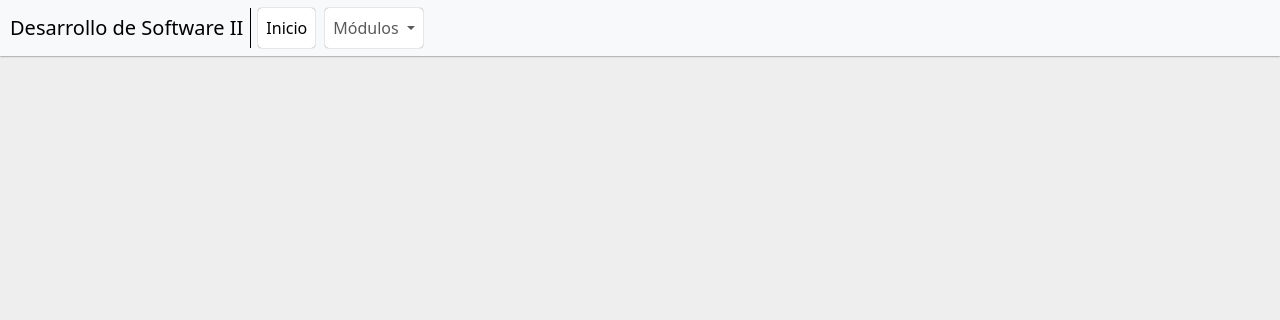
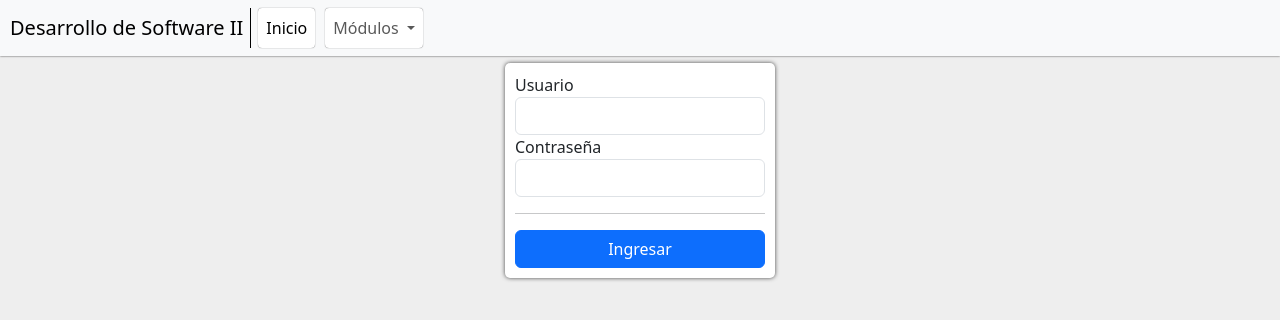
Before and after one commit to kaaf030191/appcwds220242, an Angular app: page /person/login in a window 1280 px wide. Before the commit this address led to /. Shown: the top 320 px of the page. Built offline with nearby package versions, Linux system fonts and the light colour scheme.

Commit message:
Feat: 14-01-2025 - Login de usuario.
Implementación de login simple de usuario.

```diff
--- a/src/app/api/person.service.ts
+++ b/src/app/api/person.service.ts
@@ -15,6 +15,10 @@ export class PersonService {
 		return this.httpClient.get(`http://localhost:8080/person/getdata`);
 	}
 
+	public login(formData: FormData): Observable<any> {
+		return this.httpClient.post(`http://localhost:8080/person/login`, formData);
+	}
+
 	public insert(formData: FormData): Observable<any> {
 		return this.httpClient.post(`http://localhost:8080/person/insert`, formData);
 	}
--- a/src/app/app.routes.ts
+++ b/src/app/app.routes.ts
@@ -1,9 +1,11 @@
 import { Routes } from '@angular/router';
 import { PersonInsertComponent } from './page/person/insert/person-insert.component';
 import { PersonGetAllComponent } from './page/person/getall/person-get-all.component';
+import { PersonLoginComponent } from './page/person/login/person-login.component';
 
 export const routes: Routes = [
 	{ path: '', redirectTo: '/', pathMatch: 'full' },
+	{ path: 'person/login', component: PersonLoginComponent },
 	{ path: 'person/insert', component: PersonInsertComponent },
 	{ path: 'person/getall', component: PersonGetAllComponent }
 ];
--- /dev/null
+++ b/src/app/page/person/login/person-login.component.html
@@ -0,0 +1,13 @@
+<div class="container text-center" style="margin-top: 7px;">
+	<app-notify [type]="typeResponse" [listMessage]="listMessageResponse"></app-notify>
+	<div id="divLogin">
+		<form [formGroup]="frmPersonLogin">
+			<label for="">Usuario</label>
+			<input type="text" formControlName="dni" class="form-control">
+			<label for="">Contraseña</label>
+			<input type="password" formControlName="password" class="form-control">
+			<hr>
+			<button type="button" class="btn btn-primary w-100" (click)="login()">Ingresar</button>
+		</form>
+	</div>
+</div>
--- /dev/null
+++ b/src/app/page/person/login/person-login.component.scss
@@ -0,0 +1,9 @@
+#divLogin {
+	background-color: #ffffff;
+	border-radius: 5px;
+	box-shadow: 0px 0px 4px rgba(0, 0, 0, 0.7);
+	display: inline-block;
+	padding: 10px;
+	text-align: left;
+	width: 270px;
+}
--- /dev/null
+++ b/src/app/page/person/login/person-login.component.ts
@@ -0,0 +1,62 @@
+import { Component } from '@angular/core';
+import { FormBuilder, FormsModule, ReactiveFormsModule, UntypedFormGroup } from '@angular/forms';
+import { PersonService } from '../../../api/person.service';
+import { Router } from '@angular/router';
+import { NotifyComponent } from '../../../component/notify/notify.component';
+
+@Component({
+	selector: 'person-login',
+	standalone: true,
+	imports: [
+		FormsModule,
+		ReactiveFormsModule,
+		NotifyComponent
+	],
+	templateUrl: './person-login.component.html',
+	styleUrl: './person-login.component.scss'
+})
+
+export class PersonLoginComponent {
+	frmPersonLogin: UntypedFormGroup;
+
+	typeResponse: string = '';
+	listMessageResponse: string[] = [];
+
+	get dniFb() { return this.frmPersonLogin.controls['dni']; }
+	get passwordFb() { return this.frmPersonLogin.controls['password']; }
+
+	constructor(
+		private formBuilder: FormBuilder,
+		private personService: PersonService,
+		private router: Router
+	) {
+		this.frmPersonLogin = this.formBuilder.group({
+			dni: ['', []],
+			password: ['', []]
+		});
+	}
+
+	public login(): void {
+		let formData = new FormData();
+
+		formData.append('dni', this.dniFb.value);
+		formData.append('password', this.passwordFb.value);
+
+		this.personService.login(formData).subscribe({
+			next: (response: any) => {
+				this.typeResponse = response.mo.type;
+				this.listMessageResponse = response.mo.listMessage;
+
+				switch(response.mo.type) {
+					case 'success':
+						this.router.navigate(['/person/getall']);
+
+						break;
+				}
+			},
+			error: (error: any) => {
+				console.log(error);
+			}
+		});
+	}
+}
```
